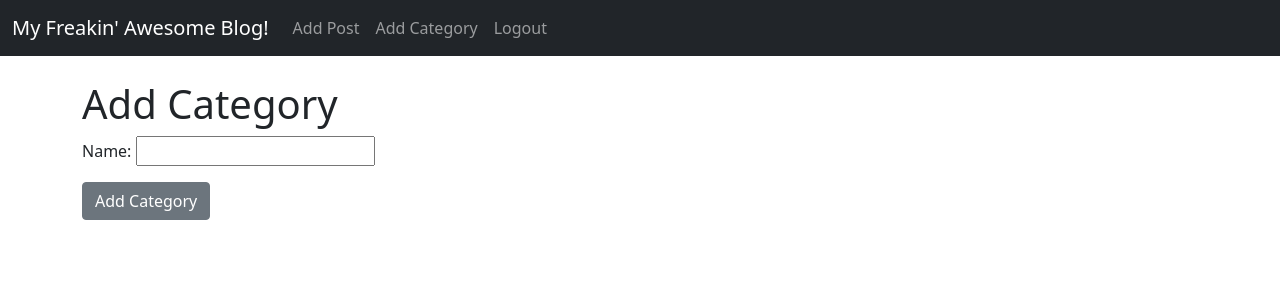
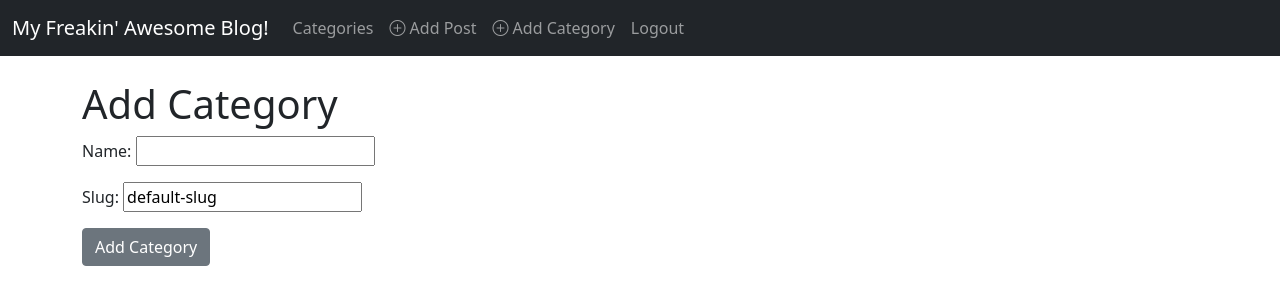
Before and after one commit to yazdancode/blog, a Django app: page /add_category/ in a window 1280 px wide. Shown: the top 305 px of the page. Run offline with Django 5.2, Linux system fonts and the light colour scheme; the visitor is signed in with stand-in values (Sample User, id 1).

Commit message:
How To Add Blog Category Navbar Links

```diff
--- a/myblog/models.py
+++ b/myblog/models.py
@@ -2,17 +2,20 @@ from django.db import models
 from django.contrib.auth.models import User
 from django.urls import reverse
 from django.utils.timezone import now
+from django.utils.text import slugify
 
 
 class Category(models.Model):
-    name = models.CharField(max_length=255)
+    name = models.CharField(max_length=100)
+    slug = models.SlugField(unique=True, blank=True, default="default-slug")
+
+    def save(self, *args, **kwargs):
+        if not self.slug:
+            self.slug = slugify(self.name)
+        super().save(*args, **kwargs)
 
     def __str__(self):
         return self.name
-
-    @staticmethod
-    def get_absolute_url():
-        return reverse("home")
 
 
 class Post(models.Model):
--- a/myblog/urls.py
+++ b/myblog/urls.py
@@ -8,6 +8,7 @@ from myblog.views import (
     DeletePostView,
     AddCategoryView,
     CategoryView,
+    CategoryListView,
 )
 
 urlpatterns = [
@@ -17,5 +18,6 @@ urlpatterns = [
     path("article/edite/<int:pk>", UpdatePostView.as_view(), name="update_post"),
     path("article/<int:pk>/delete", DeletePostView.as_view(), name="delete_post"),
     path("add_category/", AddCategoryView.as_view(), name="add_category"),
+    path("category-list/", CategoryListView.as_view(), name="category_list"),
     path("category/<str:category_name>/", CategoryView.as_view(), name="category_view"),
 ]
--- a/myblog/views.py
+++ b/myblog/views.py
@@ -26,14 +26,21 @@ class HomeView(BaseView, ListView):
     ordering = ["-post_date"]
     context_object_name = "posts"
 
-    def get_context_data(self, **kwargs):
-        context = super().get_context_data(**kwargs)
-        context["categories"] = Category.objects.all()
+    def get_context_data(self, *args, **kwargs):
+        cat_menu = super().get_context_data(**kwargs)
+        context = super(HomeView, self).get_context_data(*args, **kwargs)
+        context["cat_menu"] = cat_menu
         return context
 
 
 class ArticleDetailView(BaseView, DetailView):
     template_name = "myblog/article_details.html"
+
+    def get_context_data(self, *args, **kwargs):
+        cat_menu = super().get_context_data(**kwargs)
+        context = super(ArticleDetailView, self).get_context_data(**kwargs)
+        context["cat_menu"] = cat_menu
+        return context
 
 
 class AddPostView(BaseView, BaseForm, CreateView):
@@ -63,10 +70,18 @@ class CategoryView(View):
     template_name = "myblog/category.html"
 
     def get(self, request, category_name):
-        category_name = category_name.replace("-", "")
-        category = get_object_or_404(Category, name=category_name)
+        category = get_object_or_404(Category, slug=category_name)
         posts = Post.objects.filter(category=category)
 
         return render(
             request, self.template_name, {"category": category, "posts": posts}
         )
+
+
+class CategoryListView(View):
+    template_name = "myblog/category_list.html"
+
+    def get(self, request):
+        # گرفتن تمام دسته‌بندی‌ها
+        cat_menu_list = Category.objects.all()
+        return render(request, self.template_name, {"cat_menu_list": cat_menu_list})
--- a/templates/base.html
+++ b/templates/base.html
@@ -1,37 +1,55 @@
 <!doctype html>
 <html lang="en">
   <head>
-    <!-- Required meta tags -->
     <meta charset="utf-8">
     <meta name="viewport" content="width=device-width, initial-scale=1">
 
     <!-- Bootstrap CSS -->
-    <link href="https://cdn.jsdelivr.net/npm/bootstrap@5.0.2/dist/css/bootstrap.min.css" rel="stylesheet" integrity="sha384-EVSTQN3/azprG1Anm3QDgpJLIm9Nao0Yz1ztcQTwFspd3yD65VohhpuuCOmLASjC" crossorigin="anonymous">
+    <link href="https://cdn.jsdelivr.net/npm/bootstrap@5.0.2/dist/css/bootstrap.min.css" rel="stylesheet" crossorigin="anonymous">
+    <link href="https://cdn.jsdelivr.net/npm/bootstrap-icons/font/bootstrap-icons.css" rel="stylesheet">
 
-    <title>
-        {% block title %}
-          My Freakin' Awesome Blog!
-        {% endblock %}
-    </title>
+    <title>{% block title %}My Freakin' Awesome Blog!{% endblock %}</title>
   </head>
   <body>
     <nav class="navbar navbar-expand-lg navbar-dark bg-dark">
       <div class="container-fluid">
         <a class="navbar-brand" href="{% url 'home' %}">My Freakin' Awesome Blog!</a>
-        <button class="navbar-toggler" type="button" data-bs-toggle="collapse" data-bs-target="#navbarSupportedContent" aria-controls="navbarSupportedContent" aria-expanded="false" aria-label="Toggle navigation">
+        <button class="navbar-toggler" type="button" data-bs-toggle="collapse" data-bs-target="#navbarSupportedContent">
           <span class="navbar-toggler-icon"></span>
         </button>
         <div class="collapse navbar-collapse" id="navbarSupportedContent">
           <ul class="navbar-nav me-auto mb-2 mb-lg-0">
+
+            <!-- Category Dropdown -->
+            {% if cat_menu %}
+              <li class="nav-item dropdown">
+                <a class="nav-link dropdown-toggle" href="#" id="categoryDropdown" role="button" data-bs-toggle="dropdown" aria-expanded="false">
+                  Categories
+                </a>
+                <ul class="dropdown-menu" aria-labelledby="categoryDropdown">
+                {% if category_name %}
+                    <a href="{% url 'category_view' category_name %}">Link</a>
+                {% else %}
+                    <a href="#">No category available</a>
+                {% endif %}
+
+                </ul>
+              </li>
+            {% else %}
+                <li class="nav-item">
+                <a class="nav-link" href="{% url 'category_list' %}">Categories</a>
+              </li>
+            {% endif %}
+
+            <!-- Authentication Links -->
             {% if user.is_authenticated %}
               <li class="nav-item">
-                  <a class="nav-link" href="{% url 'add_post' %}">Add Post</a>
+                <a class="nav-link" href="{% url 'add_post' %}"><i class="bi bi-plus-circle"></i> Add Post</a>
               </li>
               <li class="nav-item">
-                  <a class="nav-link" href="{% url 'add_category' %}">Add Category</a>
+                <a class="nav-link" href="{% url 'add_category' %}"><i class="bi bi-plus-circle"></i> Add Category</a>
               </li>
-
-                <li>
+              <li class="nav-item">
                 <a class="nav-link" href="{% url 'logout' %}">Logout</a>
               </li>
             {% else %}
@@ -46,16 +64,13 @@
         </div>
       </div>
     </nav>
-    <br/>
-    <div class="container">
-      {% block content %}
-      {% endblock %}
+
+    <!-- Main Content -->
+    <div class="container my-4">
+      {% block content %}{% endblock %}
     </div>
 
-    <!-- Optional JavaScript; choose one of the two! -->
-
-    <!-- Option 1: Bootstrap Bundle with Popper -->
-    <script src="https://cdn.jsdelivr.net/npm/bootstrap@5.0.2/dist/js/bootstrap.bundle.min.js" integrity="sha384-MrcW6ZMFYlzcLA8Nl+NtUVF0sA7MsXsP1UyJoMp4YLEuNSfAP+JcXn/tWtIaxVXM" crossorigin="anonymous"></script>
-
+    <!-- Bootstrap Bundle with Popper -->
+    <script src="https://cdn.jsdelivr.net/npm/bootstrap@5.0.2/dist/js/bootstrap.bundle.min.js" crossorigin="anonymous"></script>
   </body>
 </html>
```
Also changed, not shown: templates/myblog/category_list.html (added, +14 -0 lines), templates/myblog/home.html (+24 -10 lines), myblog/migrations/0001_initial.py, myblog/migrations/0002_alter_category_slug.py (added), myblog/migrations/0002_category_post_category.py (deleted). Lines whose indentation alone changed are shown as unchanged.
